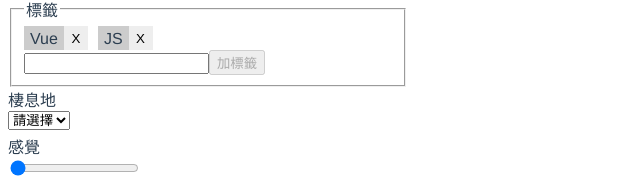
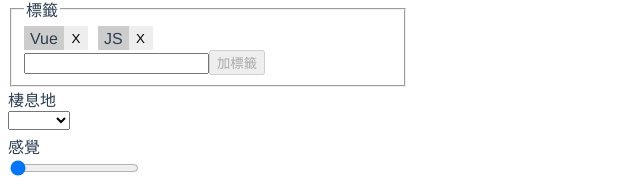
Before and after one commit to DeepJavaScript/vite-a-bit, a Vue app in the folder vue3-form/: page / in a window 1280 px wide. Shown: the part 604-790 px from the top of the page, without its empty margins (0-640 px from the left). Built offline with nearby package versions, Linux system fonts and the light colour scheme.

Commit message:
feat(vue3-form): use FormSelect

```diff
--- a/vue3-form/src/App.vue
+++ b/vue3-form/src/App.vue
@@ -48,12 +48,11 @@
       <FormTag v-model:tags="user.tags" />
 
       <FormGroup label="棲息地" label-for="location">
-        <select id="location" v-model="user.location">
-          <option :value="null" disabled>請選擇</option>
-          <option value="台南">台南</option>
-          <option value="台北">台北</option>
-          <option value="高雄">高雄</option>
-        </select>
+        <FormSelect
+          id="location"
+          :options="locationOptions"
+          v-model="user.location"
+        />
       </FormGroup>
 
       <FormGroup label="感覺" label-for="feel">
@@ -87,6 +86,7 @@ import { ref, computed } from 'vue';
 
 import FormGroup from './components/FormGroup.vue';
 import FormPassword from './components/FormPassword.vue';
+import FormSelect from './components/FormSelect.vue';
 import FormRadioGroup from './components/FormRadioGroup.vue';
 import FormTag from './components/FormTag.vue';
 import FormAdderCheckbox from './components/FormAdderCheckbox.vue';
@@ -98,6 +98,7 @@ export default {
   components: {
     FormGroup,
     FormPassword,
+    FormSelect,
     FormRadioGroup,
     FormTag,
     FormAdderCheckbox,
@@ -118,6 +119,12 @@ export default {
         value: 'sexual'
       }
     ];
+    const locations = ref(['北部', '南部', '其他']);
+    const locationOptions = computed(() => {
+      return locations.value.map(item => {
+        return { text: item, value: item };
+      });
+    });
     const hobbies = ref(['睡覺', '寫程式']);
     const hobbyOptions = computed(() => {
       return hobbies.value.map(item => {
@@ -133,6 +140,8 @@ export default {
 
     return {
       sexOptions,
+      locations,
+      locationOptions,
       hobbies,
       hobbyOptions,
 
```
